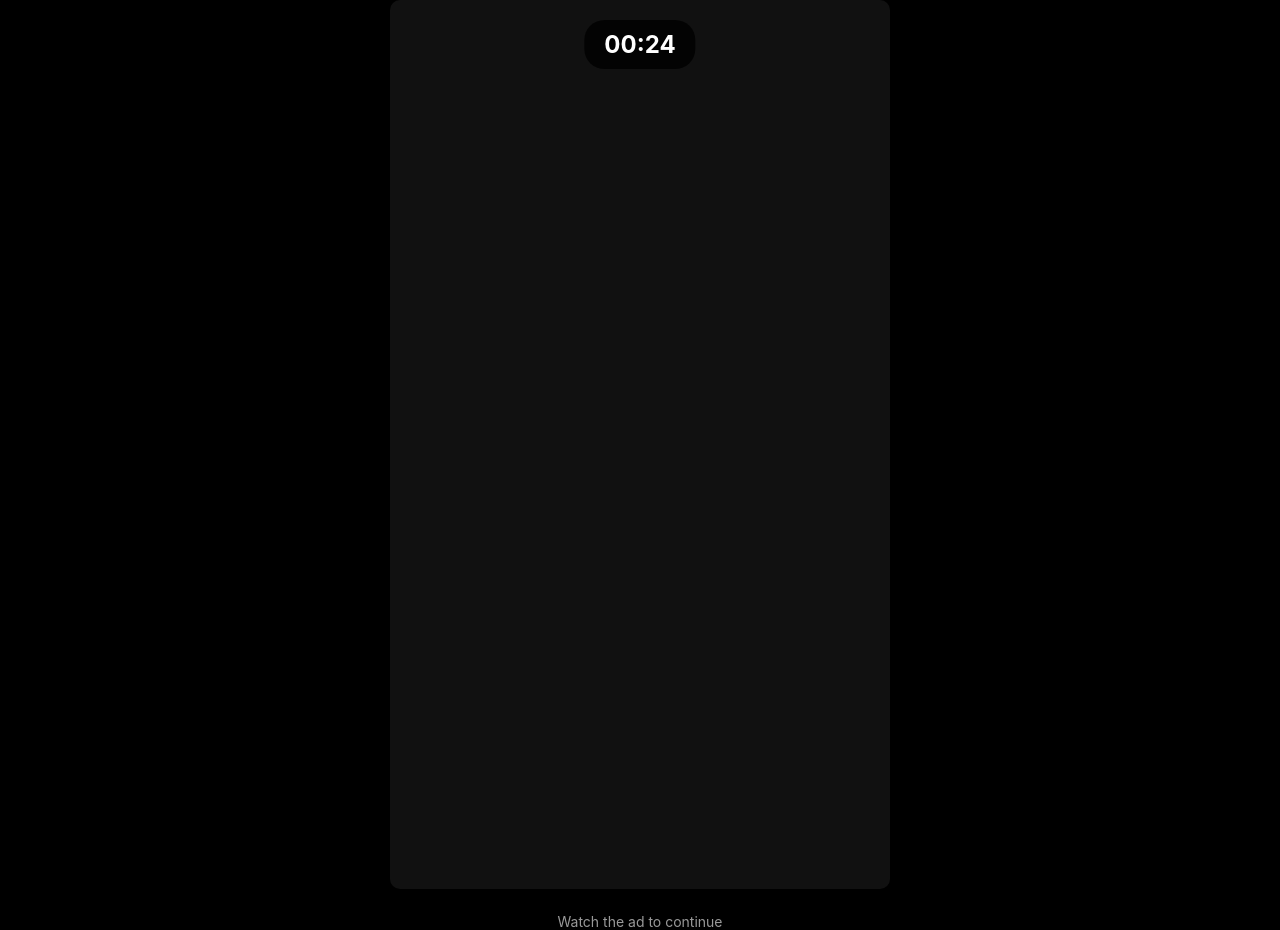
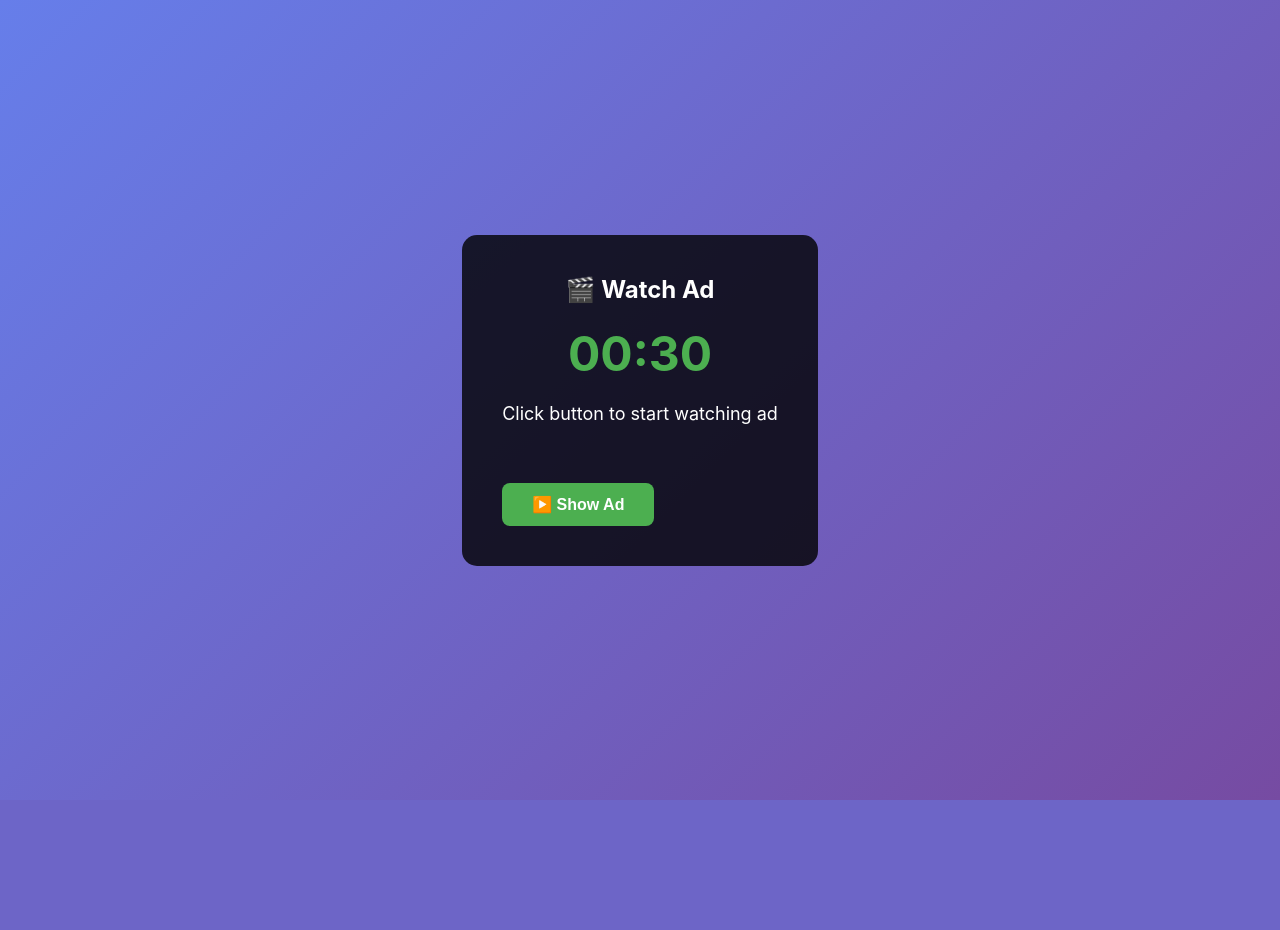
Before and after one commit to ssGITHUB1234/Brodcast-Blast, a Flask app: page /ad-viewer in a window 1280 px wide. After the commit the page ends 800 px from the top, so only its background shows below. Run offline with Flask 3, Linux system fonts and the light colour scheme; some libraries are stand-ins or nearby versions.

Commit message:
Update ad viewer to use Monetag SDK for ad playback
Integrates Monetag SDK into ad_viewer.html by adding the SDK script and calling the `show_10243712` function. Replaces iframe-based ad loading with direct SDK integration, updating the UI for ad completion and user feedback.

Replit-Commit-Author: Agent
Replit-Commit-Session-Id: 26770800-70af-424d-ab3d-cf6257321cad
Replit-Commit-Checkpoint-Type: full_checkpoint
Replit-Commit-Event-Id: c735060e-7886-4c05-9ecb-fc508f894544
Replit-Commit-Screenshot-Url: https://storage.googleapis.com/screenshot-production-us-central1/78a9272a-375e-4540-b490-287a8f018a62/26770800-70af-424d-ab3d-cf6257321cad/lFJ6ho5

```diff
--- a/backend/templates/ad_viewer.html
+++ b/backend/templates/ad_viewer.html
@@ -4,6 +4,7 @@
     <meta charset="UTF-8">
     <meta name="viewport" content="width=device-width, initial-scale=1.0">
     <title>Watch Ad</title>
+    <script src='//libtl.com/sdk.js' data-zone='10243712' data-sdk='show_10243712'></script>
     <style>
         * {
             margin: 0;
@@ -13,7 +14,7 @@
 
         body {
             font-family: -apple-system, BlinkMacSystemFont, 'Segoe UI', Roboto, sans-serif;
-            background: #000;
+            background: linear-gradient(135deg, #667eea 0%, #764ba2 100%);
             display: flex;
             justify-content: center;
             align-items: center;
@@ -21,138 +22,192 @@
             color: #fff;
         }
 
-        .ad-container {
-            width: 100%;
-            max-width: 500px;
-            position: relative;
+        .container {
+            text-align: center;
+            background: rgba(0, 0, 0, 0.8);
+            padding: 40px;
+            border-radius: 15px;
+            max-width: 400px;
         }
 
         .timer {
-            position: absolute;
-            top: 20px;
-            left: 50%;
-            transform: translateX(-50%);
-            background: rgba(0, 0, 0, 0.8);
-            padding: 10px 20px;
-            border-radius: 20px;
-            font-size: 24px;
+            font-size: 48px;
             font-weight: bold;
-            z-index: 10;
-            min-width: 100px;
-            text-align: center;
+            margin: 20px 0;
+            color: #4CAF50;
         }
 
-        .ad-frame {
-            width: 100%;
-            aspect-ratio: 9/16;
-            border: none;
-            border-radius: 10px;
-            background: #111;
+        .status {
+            font-size: 18px;
+            margin: 20px 0;
+            min-height: 60px;
         }
 
-        .message {
-            text-align: center;
+        button {
+            padding: 12px 30px;
+            background: #4CAF50;
+            color: white;
+            border: none;
+            border-radius: 8px;
+            font-size: 16px;
+            font-weight: bold;
+            cursor: pointer;
             margin-top: 20px;
-            font-size: 14px;
-            color: #999;
+            transition: all 0.3s;
         }
 
-        .completed {
-            display: none;
-            position: fixed;
-            top: 50%;
-            left: 50%;
-            transform: translate(-50%, -50%);
-            background: rgba(0, 0, 0, 0.95);
-            padding: 40px;
-            border-radius: 15px;
-            text-align: center;
-            z-index: 100;
+        button:hover {
+            background: #45a049;
+            transform: scale(1.05);
         }
 
-        .completed.show {
-            display: block;
+        button:disabled {
+            background: #888;
+            cursor: not-allowed;
         }
 
-        .completed h2 {
-            color: #4CAF50;
-            margin-bottom: 10px;
-        }
-
-        .completed p {
-            color: #999;
-            margin-top: 10px;
+        .error {
+            color: #ff6b6b;
+            margin-top: 20px;
         }
     </style>
 </head>
 <body>
-    <div class="ad-container">
-        <div class="timer" id="timer">00:30</div>
-        <iframe id="adFrame" class="ad-frame"></iframe>
-        <div class="message" id="message">Watch the ad to continue</div>
-        <button id="continueBtn" style="display: none; margin-top: 20px; padding: 12px 30px; background: #4CAF50; color: white; border: none; border-radius: 8px; font-size: 16px; font-weight: bold; cursor: pointer;">
-            ✅ Ad Complete - Return to Telegram
-        </button>
-    </div>
-
-    <div class="completed" id="completed">
-        <h2>✅ Ad Watched!</h2>
-        <p>Click button above to return to Telegram</p>
+    <div class="container">
+        <h2>🎬 Watch Ad</h2>
+        <div class="timer" id="timer">Loading...</div>
+        <div class="status" id="status">Preparing ad...</div>
+        <button id="showAdBtn" onclick="showAd()">▶️ Show Ad</button>
+        <button id="continueBtn" style="display: none;" onclick="continueToBroadcast()">✅ Ad Complete - Continue</button>
+        <div id="error"></div>
     </div>
 
     <script>
         const USER_ID = new URLSearchParams(window.location.search).get('user_id');
-        const AD_LINK = new URLSearchParams(window.location.search).get('link');
         const timerEl = document.getElementById('timer');
-        const adFrame = document.getElementById('adFrame');
-        const completedEl = document.getElementById('completed');
+        const statusEl = document.getElementById('status');
+        const showAdBtn = document.getElementById('showAdBtn');
+        const continueBtn = document.getElementById('continueBtn');
+        const errorEl = document.getElementById('error');
 
-        let timeRemaining = 30; // 30 seconds default
+        let timerInterval = null;
+        let timeRemaining = 0;
+        let adShown = false;
+        let adCompleted = false;
 
-        // Load ad link in iframe
-        if (AD_LINK) {
-            adFrame.src = AD_LINK;
+        // Wait for Monetag SDK to load
+        function waitForSdk() {
+            return new Promise((resolve) => {
+                if (typeof show_10243712 !== 'undefined') {
+                    resolve();
+                } else {
+                    const checkInterval = setInterval(() => {
+                        if (typeof show_10243712 !== 'undefined') {
+                            clearInterval(checkInterval);
+                            resolve();
+                        }
+                    }, 100);
+                    setTimeout(() => {
+                        clearInterval(checkInterval);
+                        resolve(); // Continue anyway after 5 seconds
+                    }, 5000);
+                }
+            });
         }
 
+        // Show the ad using Monetag SDK
+        async function showAd() {
+            if (adShown) return;
+            adShown = true;
+
+            showAdBtn.disabled = true;
+            statusEl.textContent = '⏱️ Ad playing... (30 seconds)';
+
+            try {
+                // Wait for SDK
+                await waitForSdk();
+
                 // Start timer
-        const timerInterval = setInterval(() => {
+                startTimer();
+
+                // Call Monetag SDK to show ad
+                if (typeof show_10243712 !== 'undefined') {
+                    show_10243712().then(() => {
+                        // Ad completed!
+                        onAdComplete();
+                    }).catch((error) => {
+                        console.error('Ad error:', error);
+                        // Still allow user to continue after timer
+                        statusEl.textContent = '⚠️ Ad issue - please wait';
+                    });
+                } else {
+                    // SDK not available, just use timer
+                    console.log('Monetag SDK not loaded, using timer fallback');
+                    startTimer();
+                }
+            } catch (error) {
+                console.error('Error showing ad:', error);
+                errorEl.innerHTML = '<div class="error">Error showing ad. Using timer instead...</div>';
+                startTimer();
+            }
+        }
+
+        function startTimer() {
+            timeRemaining = 30;
+            updateTimer();
+
+            timerInterval = setInterval(() => {
                 timeRemaining--;
-
-            const minutes = Math.floor(timeRemaining / 60);
-            const seconds = timeRemaining % 60;
-            timerEl.textContent = `${String(minutes).padStart(2, '0')}:${String(seconds).padStart(2, '0')}`;
+                updateTimer();
 
                 if (timeRemaining <= 0) {
                     clearInterval(timerInterval);
                     onAdComplete();
                 }
             }, 1000);
+        }
+
+        function updateTimer() {
+            timerEl.textContent = `${String(Math.floor(timeRemaining / 60)).padStart(2, '0')}:${String(timeRemaining % 60).padStart(2, '0')}`;
+        }
 
         function onAdComplete() {
-            // Show completed message and continue button
-            adFrame.style.opacity = '0.3';
-            document.getElementById('message').style.display = 'none';
-            document.getElementById('continueBtn').style.display = 'block';
+            if (adCompleted) return;
+            adCompleted = true;
 
-            // Notify backend that ad was watched
+            if (timerInterval) clearInterval(timerInterval);
+
+            timerEl.textContent = '✅ Complete!';
+            statusEl.textContent = 'Ad watched successfully!';
+            showAdBtn.style.display = 'none';
+            continueBtn.style.display = 'block';
+
+            // Notify backend
             if (USER_ID) {
                 fetch(`/api/ads/watched/${USER_ID}`, { method: 'POST' })
                     .then(r => r.json())
-                    .catch(e => console.error('Ad completion error:', e));
+                    .catch(e => console.error('Error:', e));
+            }
         }
 
-            // Add click listener to button
-            document.getElementById('continueBtn').addEventListener('click', () => {
-                // Redirect back to Telegram (window.close won't work in iframe)
-                // User's browser will handle returning to Telegram context
+        function continueToBroadcast() {
+            // Close the window/redirect back
             if (window.opener) {
-                    window.opener.postMessage({ type: 'ad_complete' }, '*');
                 window.close();
+            } else if (window.parent && window.parent !== window) {
+                window.parent.postMessage({ type: 'ad_complete' }, '*');
             } else {
+                // Fallback - just go back
                 window.history.back();
             }
+        }
+
+        // Start when page loads
+        window.addEventListener('load', () => {
+            timerEl.textContent = '00:30';
+            statusEl.textContent = 'Click button to start watching ad';
+            showAdBtn.style.display = 'block';
         });
-        }
     </script>
 </body>
 </html>
```
Also changed, not shown: attached_assets/Pasted-Menu-Postbacks-Table-of-Contents-Overview-Monetag-SDK-for-Telegram-Mini-Apps-allows-you-to-monetiz-1764246690281_1764246690294.txt (added, +67 -0 lines). Lines whose indentation alone changed are shown as unchanged.
